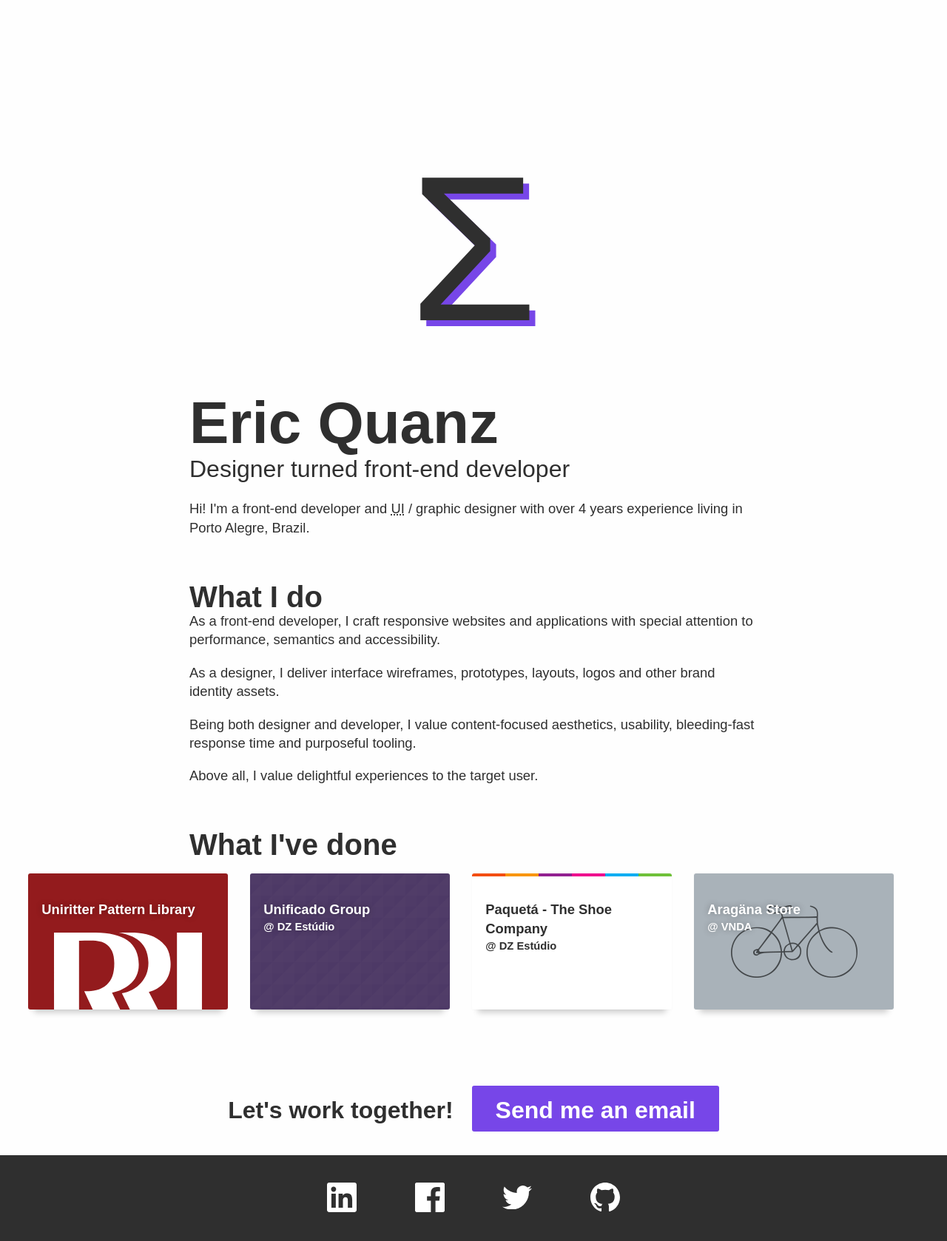
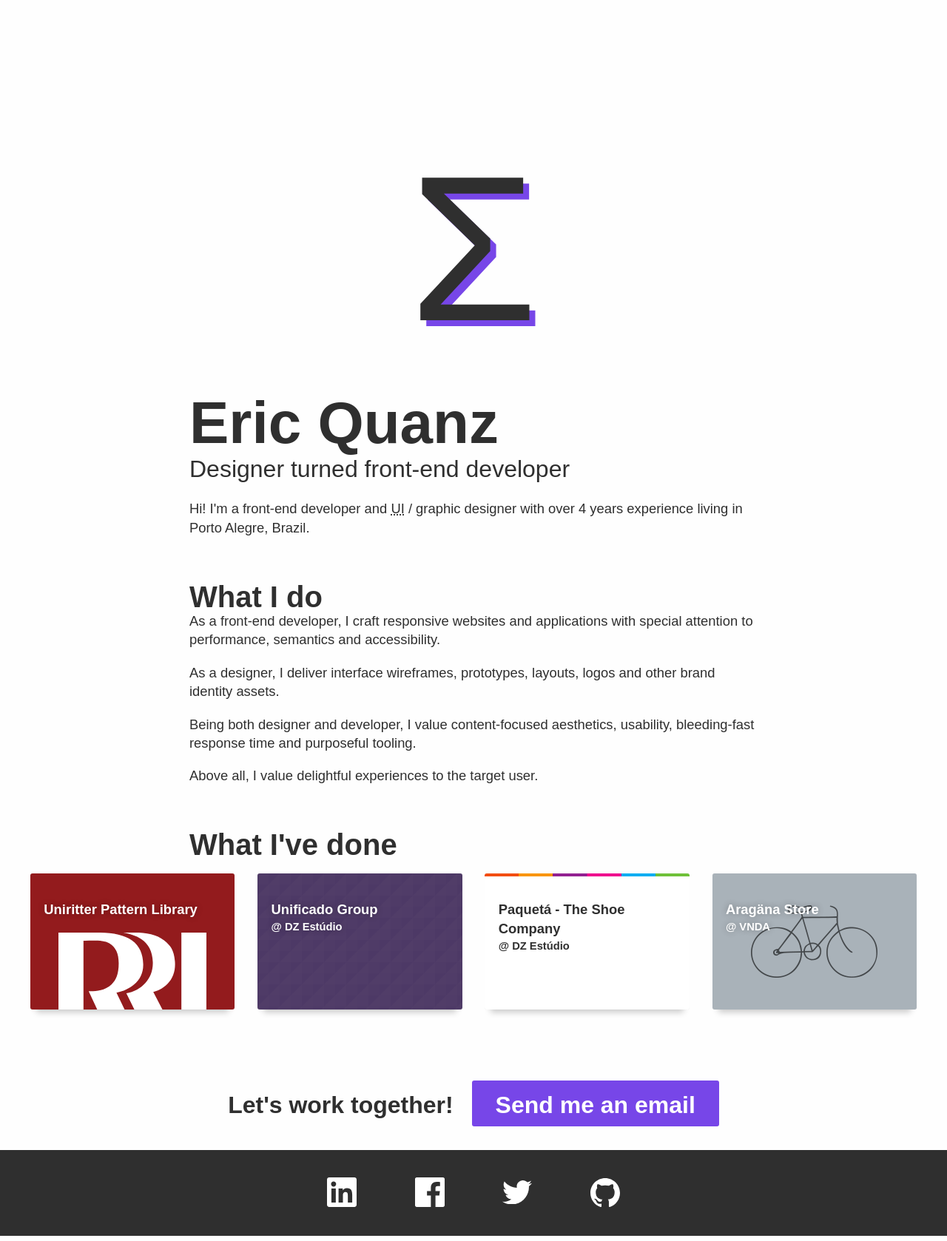
Before and after one commit to ericorruption/ericorruption.github.io, a Jekyll site: the page built from index.html, in a window 1280 px wide. Shown: the whole page at 74% size. Built offline with Jekyll 4.4.1, drawn with Linux system fonts in a browser that asks for light colours.

Commit message:
make grid component

```diff
--- /dev/null
+++ b/_sass/components/_grid.scss
@@ -0,0 +1,4 @@
+@media (min-width: 30em) {
+    .row { width: 100%; display: table; table-layout: fixed; }
+    .col { display: table-cell; }
+}
--- a/_sass/components/work-list.scss
+++ b/_sass/components/work-list.scss
@@ -2,11 +2,7 @@
   list-style: none;
   padding: 0;
   margin: 1em 0;
-
-  &:after{
-    content: '';
-    display: table;
-  }
+  max-width: 72em;
 
   &__item{
     position: relative;
@@ -84,17 +80,13 @@
 
 @media (min-width: 64em) {
   .work-list {
-    margin: 1em 2%;
+    margin: 1em auto;
+    width: 96%;
 
     &__link {
+      margin: 0 5%;
       border-radius: 3px;
-    }
-
-    &__item {
       float: none;
-      display: inline-block;
-      margin: 0 1%;
-      width: 22%;
       transition: all .15s ease-out;
       overflow: hidden;
       box-shadow: 0 0 1px rgba(0,0,0,.075),
--- a/css/style.scss
+++ b/css/style.scss
@@ -7,6 +7,7 @@
 
 @import 'components/scaffold';
 @import 'components/type';
+@import 'components/grid';
 @import 'components/work-list';
 @import 'components/social-media';
 @import 'components/call-to-action';
--- a/index.html
+++ b/index.html
@@ -27,28 +27,28 @@
         <h2 class="subtitle">What I've done</h2>
     </div>
 
-    <ul class="work-list">
-        <li class="work-list__item">
+    <ul class="row work-list">
+        <li class="work-list__item col">
             <a href="http://uniritter.surge.sh"
                 class="work-list__link work-list__link--uniritter">
                 Uniritter Pattern Library
             </a>
         </li>
-        <li class="work-list__item">
+        <li class="work-list__item col">
             <a href="http://www.unificado.com.br"
                 class="work-list__link work-list__link--unificado">
                 Unificado Group
                 <span class="work-list__agency">@ DZ Estúdio</span>
             </a>
         </li>
-        <li class="work-list__item">
+        <li class="work-list__item col">
             <a href="http://www.paquetatheshoecompany.com.br/"
                 class="work-list__link work-list__link--paqueta">
                 Paquetá - The Shoe Company
                 <span class="work-list__agency">@ DZ Estúdio</span>
             </a>
         </li>
-        <li class="work-list__item">
+        <li class="work-list__item col">
             <a href="http://www.araganaconcept.com"
                 class="work-list__link work-list__link--aragana">
                 Aragäna Store
```
